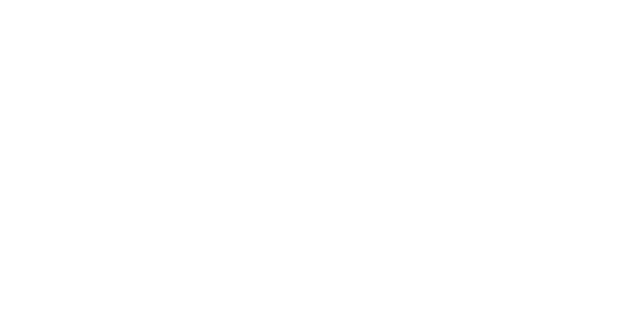
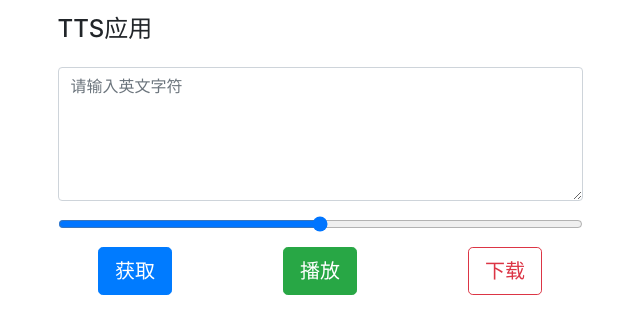
Before and after one commit to wdf-cc/wdf, a React (Create React App) app: page /tts in a window 1280 px wide. Shown: the top 334 px of the page, without its empty margins (320-960 px from the left). Built offline with nearby package versions, Linux system fonts and the light colour scheme.

Commit message:
完成tts

```diff
--- a/src/App.tsx
+++ b/src/App.tsx
@@ -3,6 +3,7 @@ import {Route,BrowserRouter as Router} from 'react-router-dom';
 import Layout from './Layout';
 import Home from './pages/Home/';
 import './App.css';
+import TextToSound from './pages/TextToSound';
 
 function App() {
   return (
@@ -10,6 +11,7 @@ function App() {
       <Layout>
         <Router>
            <Route path='/home' component={Home} />
+           <Route path='/tts' component={TextToSound} />
         </Router>
       </Layout>
     </div>
--- a/src/index.css
+++ b/src/index.css
@@ -1,13 +1,16 @@
 body {
   margin: 0;
-  font-family: -apple-system, BlinkMacSystemFont, 'Segoe UI', 'Roboto', 'Oxygen',
-    'Ubuntu', 'Cantarell', 'Fira Sans', 'Droid Sans', 'Helvetica Neue',
-    sans-serif;
+  font-family: -apple-system, BlinkMacSystemFont, 'Segoe UI', 'Roboto', 'Oxygen', 'Ubuntu', 'Cantarell', 'Fira Sans', 'Droid Sans', 'Helvetica Neue', sans-serif;
   -webkit-font-smoothing: antialiased;
   -moz-osx-font-smoothing: grayscale;
 }
 
 code {
-  font-family: source-code-pro, Menlo, Monaco, Consolas, 'Courier New',
-    monospace;
+  font-family: source-code-pro, Menlo, Monaco, Consolas, 'Courier New', monospace;
 }
+
+.flex-center {
+  display: flex;
+  justify-content: center;
+  align-items: center;
+}
--- /dev/null
+++ b/src/pages/TextToSound/index.tsx
@@ -0,0 +1,87 @@
+import React, { Component } from 'react';
+import { RouteComponentProps } from 'react-router';
+import { Container, Row, Col, Form, Button } from 'react-bootstrap';
+interface TextToSoundProps extends RouteComponentProps {
+}
+class TextToSoundState {
+    //downHref:string = "";
+}
+
+export default class TextToSound extends Component<TextToSoundProps, TextToSoundState>{
+    private text: string = "";
+    private speed: string = "5";
+    private audioUrl: string = "";
+    private downEl: HTMLAnchorElement | null = null;
+    audio: HTMLAudioElement = new Audio();
+    constructor(props: TextToSoundProps) {
+        super(props);
+        this.state = new TextToSoundState();
+    }
+
+
+    private getUrl(speed: string, text: string): string {
+        let result: string = `http://tts.baidu.com/text2audio?lan=en&ie=UTF-8&spd=${speed}&text=${text}`;
+        result = encodeURI(result);
+        return result;
+    }
+
+    private async getSound(play: boolean) {
+        this.audioUrl = await this.getRes(this.speed, this.text);
+        this.audio.src = this.audioUrl;
+        if (play) {
+            this.audio.play();
+        }
+        (this.downEl as HTMLAnchorElement).href = this.audioUrl;
+        (this.downEl as HTMLAnchorElement).download = Date.now().toString() + ".mp3";
+    }
+
+    private getRes(speed: string, text: string): Promise<string> {
+        let url = this.getUrl(speed, text);
+        return new Promise((resolve) => {
+            fetch(url, ({
+                method: 'get',
+                responseType: 'blob'
+            } as any)).then(res => {
+                return res.blob();
+            }).then(blob => {
+                let resUrl: string = window.URL.createObjectURL(blob);
+                resolve(resUrl);
+            })
+        })
+    }
+
+    render() {
+        return (
+            <Container>
+                <Row>
+                    <Col md={{span:6,offset:3}} xs={12}>
+                        <h4>TTS应用</h4>
+                    </Col>
+                </Row>
+                <Row>
+                    <Col  md={{span:6,offset:3}} xs={12}>
+                        <Form.Control as="textarea" rows={5} placeholder={"请输入英文字符"} onChange={e => { this.text = e.target.value }} />
+                    </Col>
+                </Row>
+                <Row>
+                    <Col md={{span:6,offset:3}} xs={12}>
+                        <Form.Control type="range" onChange={e => { this.speed = e.target.value }} step={1} min={1} max={9} />
+                    </Col>
+                </Row>
+                <Row>
+                    <Col md={{offset:3,span:2}} xs={4} className="flex-center">
+                        <Button variant="primary" size="lg" onClick={this.getSound.bind(this, false)}>获取</Button>
+                    </Col>
+                    <Col md={{span:2}}  xs={4} className="flex-center">
+                        <Button variant="success" size="lg" onClick={this.getSound.bind(this, true)}>播放</Button>
+                    </Col>
+                    <Col md={{span:2}}  xs={4} className="flex-center">
+                        <Button variant="outline-danger" size="lg">
+                            <a ref={ref => { this.downEl = ref }}>下载</a>
+                        </Button>
+                    </Col>
+                </Row>
+            </Container>
+        );
+    }
+}
```
Also changed, not shown: 21 other files (tests, documents, lock files or other folders).
